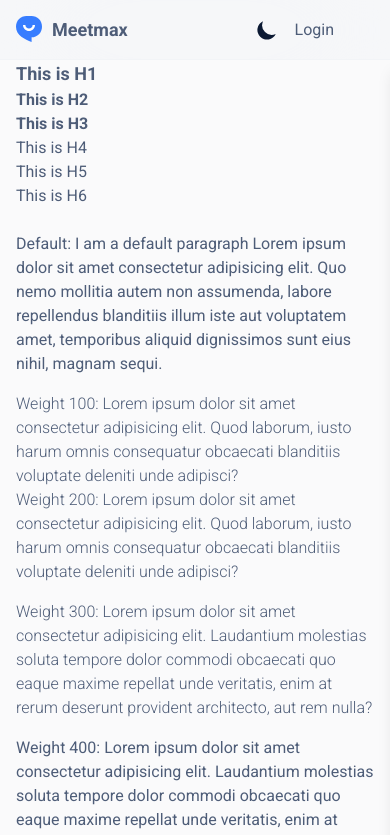
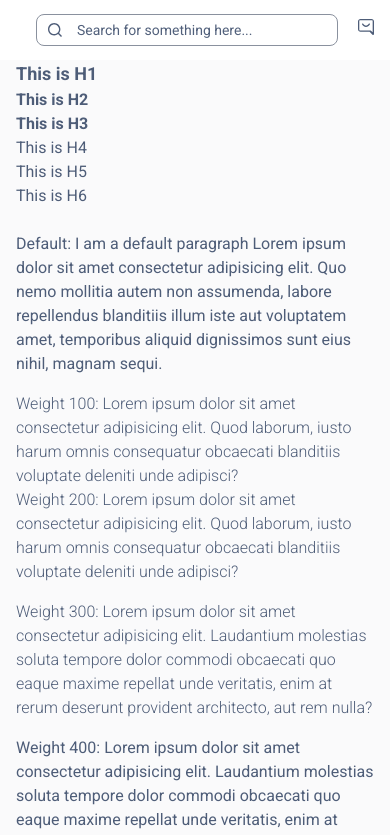
Before and after one commit to Foysal0076/meetmax, a Next.js app: page / in a window 390 px wide. Shown: the top 835 px of the page. Built offline with nearby package versions, Linux system fonts and the light colour scheme; no server answers.

Commit message:
Add navbar

```diff
--- a/src/components/Auth/NavbarAuthMenu.tsx
+++ b/src/components/Auth/NavbarAuthMenu.tsx
@@ -17,17 +17,17 @@ const NavbarAuthMenu = () => {
   return (
     <>
       {isLogged ? (
-        <div className='flex gap-2'>
-          <Avatar fullname={user?.name ?? ''} />
-          <button onClick={handleLogout} className=''>
-            Logout
-          </button>
+        <div className='flex items-center gap-5'>
+          <p className='hidden text-display font-medium md:block'>
+            {user?.name}
+          </p>
+          <Avatar
+            className='h-[2.625rem] w-[2.625rem] rounded-2xl'
+            fullname={user?.name ?? ''}
+            avatarUrl='/assets/images/dummy/avatar4.png'
+          />
         </div>
-      ) : (
-        <a href='/auth/login' className=''>
-          Login
-        </a>
-      )}
+      ) : null}
     </>
   )
 }
--- a/src/components/Common/Avatar.tsx
+++ b/src/components/Common/Avatar.tsx
@@ -31,11 +31,12 @@ const Avatar = ({ className = '', fullname = '', avatarUrl = '' }: Props) => {
   }
 
   return (
-    <div className={`${className} relative bg-neutral-30 dark:bg-neutral-500`}>
+    <div className={`${className} relative`}>
       <Image
         src={avatarUrl}
         alt={fullname ?? 'avatar'}
         className={`object-cover`}
+        fill
       />
     </div>
   )
--- /dev/null
+++ b/src/components/Common/Icons/MessageIcon.tsx
@@ -0,0 +1,46 @@
+import React from 'react'
+
+interface Props extends React.SVGProps<SVGSVGElement> {
+  width?: number
+}
+
+export const MessageIcon = ({ width = 18, className, ...props }: Props) => {
+  if (typeof width !== 'number') throw new Error('width must be a number')
+  const height = (width * 18) / 18
+
+  return (
+    <svg
+      className={className}
+      width={width}
+      height={height}
+      fill='none'
+      viewBox='0 0 18 18'
+      xmlns='http://www.w3.org/2000/svg'
+      {...props}>
+      <path
+        fillRule='evenodd'
+        clipRule='evenodd'
+        d='M15.7222 1.5C15.9285 1.5 16.1263 1.58194 16.2722 1.72781C16.4181 1.87367 16.5 2.0715 16.5 2.27778V15L14.6516 13.2929C14.464 13.1054 14.2097 13 13.9444 13H2.22781C2.02153 13 1.8237 12.9181 1.67783 12.7722C1.53197 12.6263 1.45003 12.4285 1.45003 12.2222V2.27778C1.45003 2.0715 1.53197 1.87367 1.67783 1.72781C1.8237 1.58194 2.02153 1.5 2.22781 1.5H15.7222ZM17.1864 0.813592C16.6655 0.292658 15.9589 0 15.2222 0H2.77778C2.04107 0 1.33453 0.292658 0.813593 0.813592C0.292658 1.33453 0 2.04106 0 2.77778V11.6667C0 12.4034 0.292658 13.1099 0.813593 13.6309C1.33453 14.1518 2.04106 14.4444 2.77778 14.4444H13.0302L16.2929 17.7071C16.5789 17.9931 17.009 18.0787 17.3827 17.9239C17.7564 17.7691 18 17.4045 18 17V2.77778C18 2.04107 17.7073 1.33453 17.1864 0.813592Z'
+        fill='white'
+      />
+      <path
+        fillRule='evenodd'
+        clipRule='evenodd'
+        d='M15.7222 1.5C15.9285 1.5 16.1263 1.58194 16.2722 1.72781C16.4181 1.87367 16.5 2.0715 16.5 2.27778V15L14.6516 13.2929C14.464 13.1054 14.2097 13 13.9444 13H2.22781C2.02153 13 1.8237 12.9181 1.67783 12.7722C1.53197 12.6263 1.45003 12.4285 1.45003 12.2222V2.27778C1.45003 2.0715 1.53197 1.87367 1.67783 1.72781C1.8237 1.58194 2.02153 1.5 2.22781 1.5H15.7222ZM17.1864 0.813592C16.6655 0.292658 15.9589 0 15.2222 0H2.77778C2.04107 0 1.33453 0.292658 0.813593 0.813592C0.292658 1.33453 0 2.04106 0 2.77778V11.6667C0 12.4034 0.292658 13.1099 0.813593 13.6309C1.33453 14.1518 2.04106 14.4444 2.77778 14.4444H13.0302L16.2929 17.7071C16.5789 17.9931 17.009 18.0787 17.3827 17.9239C17.7564 17.7691 18 17.4045 18 17V2.77778C18 2.04107 17.7073 1.33453 17.1864 0.813592Z'
+        fill='currentColor'
+      />
+      <path
+        fillRule='evenodd'
+        clipRule='evenodd'
+        d='M4.62604 6.24382C4.39628 5.8762 4.48941 5.37952 4.83405 5.13444C5.17869 4.88937 5.64433 4.9887 5.87409 5.35632C6.74185 6.74473 7.76577 7.40003 9 7.40003C10.2342 7.40003 11.2581 6.74473 12.1259 5.35632C12.3557 4.9887 12.8213 4.88937 13.166 5.13444C13.5106 5.37952 13.6037 5.8762 13.374 6.24382C12.2418 8.05534 10.7657 9 9 9C7.23428 9 5.75824 8.05534 4.62604 6.24382Z'
+        fill='white'
+      />
+      <path
+        fillRule='evenodd'
+        clipRule='evenodd'
+        d='M4.62604 6.24382C4.39628 5.8762 4.48941 5.37952 4.83405 5.13444C5.17869 4.88937 5.64433 4.9887 5.87409 5.35632C6.74185 6.74473 7.76577 7.40003 9 7.40003C10.2342 7.40003 11.2581 6.74473 12.1259 5.35632C12.3557 4.9887 12.8213 4.88937 13.166 5.13444C13.5106 5.37952 13.6037 5.8762 13.374 6.24382C12.2418 8.05534 10.7657 9 9 9C7.23428 9 5.75824 8.05534 4.62604 6.24382Z'
+        fill='currentColor'
+      />
+    </svg>
+  )
+}
--- /dev/null
+++ b/src/components/Common/Icons/SearchIcon.tsx
@@ -0,0 +1,30 @@
+import React from 'react'
+
+interface Props extends React.SVGProps<SVGSVGElement> {
+  width?: number
+}
+
+export const SearchIcon = ({ width = 16, className, ...props }: Props) => {
+  if (typeof width !== 'number') throw new Error('width must be a number')
+  const height = (width * 16) / 16
+
+  return (
+    <svg
+      className={className}
+      width={width}
+      height={height}
+      fill='none'
+      viewBox='0 0 16 16'
+      xmlns='http://www.w3.org/2000/svg'
+      {...props}>
+      <path
+        d='M12.6266 11.5128L16 14.8855L14.8855 16L11.5128 12.6266C10.2579 13.6325 8.69706 14.1797 7.08871 14.1774C3.17574 14.1774 0 11.0017 0 7.08871C0 3.17574 3.17574 0 7.08871 0C11.0017 0 14.1774 3.17574 14.1774 7.08871C14.1797 8.69706 13.6325 10.2579 12.6266 11.5128ZM11.0466 10.9284C12.0462 9.90047 12.6044 8.52254 12.6021 7.08871C12.6021 4.04214 10.1345 1.57527 7.08871 1.57527C4.04214 1.57527 1.57527 4.04214 1.57527 7.08871C1.57527 10.1345 4.04214 12.6021 7.08871 12.6021C8.52254 12.6044 9.90047 12.0462 10.9284 11.0466L11.0466 10.9284Z'
+        fill='white'
+      />
+      <path
+        d='M12.6266 11.5128L16 14.8855L14.8855 16L11.5128 12.6266C10.2579 13.6325 8.69706 14.1797 7.08871 14.1774C3.17574 14.1774 0 11.0017 0 7.08871C0 3.17574 3.17574 0 7.08871 0C11.0017 0 14.1774 3.17574 14.1774 7.08871C14.1797 8.69706 13.6325 10.2579 12.6266 11.5128ZM11.0466 10.9284C12.0462 9.90047 12.6044 8.52254 12.6021 7.08871C12.6021 4.04214 10.1345 1.57527 7.08871 1.57527C4.04214 1.57527 1.57527 4.04214 1.57527 7.08871C1.57527 10.1345 4.04214 12.6021 7.08871 12.6021C8.52254 12.6044 9.90047 12.0462 10.9284 11.0466L11.0466 10.9284Z'
+        fill='currentColor'
+      />
+    </svg>
+  )
+}
--- a/src/components/Common/Icons/index.ts
+++ b/src/components/Common/Icons/index.ts
@@ -1,2 +1,5 @@
+export { MeetmaxIcon } from './MeetmaxIcon'
+export { MessageIcon } from './MessageIcon'
+export { SearchIcon } from './SearchIcon'
 export { ToggleDarkIcon } from './ToggleDarkIcon'
 export { ToggleLightIcon } from './ToggleLightIcon'
--- a/src/components/Common/NextThemeProvider.tsx
+++ b/src/components/Common/NextThemeProvider.tsx
@@ -4,7 +4,7 @@ import { ThemeProvider } from 'next-themes'
 
 const NextThemeProvider = ({ children }: { children: React.ReactNode }) => {
   return (
-    <ThemeProvider attribute='class' defaultTheme='system' enableSystem>
+    <ThemeProvider attribute='class' defaultTheme='light' enableSystem>
       {children}
     </ThemeProvider>
   )
--- /dev/null
+++ b/src/components/Common/SearchInput.tsx
@@ -0,0 +1,24 @@
+import React from 'react'
+
+import { SearchIcon } from '@/components/Common/Icons'
+
+type Props = React.HTMLAttributes<HTMLInputElement> & {}
+
+const SearchInput = ({ className, ...props }: Props) => {
+  className = `block w-full rounded-lg border border-neutral-40 bg-neutral-0 p-2.5 ps-10 text-sm text-gray-900 focus:border-primary-500 focus:ring-primary-500 text-body-1 text-neutral-100 placeholder:text-neutral-80 ${className}`
+  return (
+    <div className='w-full'>
+      <label htmlFor='search-input' className='sr-only'>
+        Search
+      </label>
+      <div className='relative w-full'>
+        <div className='pointer-events-none absolute inset-y-0 start-0 flex items-center ps-3'>
+          <SearchIcon className='!h-3.5 !w-3.5 text-neutral-100 md:!h-4 md:!w-4' />
+        </div>
+        <input type='text' id='search-input' className={className} {...props} />
+      </div>
+    </div>
+  )
+}
+
+export default SearchInput
--- a/src/components/Navbar/Navbar.tsx
+++ b/src/components/Navbar/Navbar.tsx
@@ -2,28 +2,40 @@ import Link from 'next/link'
 
 import NavbarAuthMenu from '@/components/Auth/NavbarAuthMenu'
 import CompanyLogo from '@/components/Common/CompanyLogo'
-import ThemeSwitcher from '@/components/Common/ThemeSwitcher'
-import { NavigationDrawerMenu } from '@/components/Navbar/NavigationDrawer'
+import SearchInput from '@/components/Common/SearchInput'
+import NavbarMessageMenu from '@/components/Navbar/NavbarMessageMenu'
 
 export const Navbar = () => {
   return (
     <header
-      className='fixed top-0 z-40 flex h-[3.75rem] w-full items-center border-b border-neutral-10 bg-neutral-10/50 backdrop-blur-3xl dark:border-neutral-700 dark:bg-neutral-800/80 md:h-[4.5rem]'
+      className='fixed top-0 z-40 flex h-[3.75rem] w-full items-center bg-neutral-0 backdrop-blur-3xl dark:bg-neutral-800/80 md:h-[4.5rem]'
       aria-label='Main navigation'>
       <nav
-        className='flex w-full items-center justify-between px-4 md:px-8'
+        className='flex w-full items-center gap-5 px-4 md:px-8'
         aria-label='Main navigation'>
-        <div className='tracking-tighter'>
+        <div className='order-3 hidden md:order-1 md:block'>
           <Link href='/' className='h5 font-extrabold text-primary-400'>
             <CompanyLogo />
           </Link>
         </div>
-        <div className='flex gap-4'>
-          <ThemeSwitcher />
+        <div className='order-2 flex grow justify-center md:justify-start'>
+          <div className='container max-w-4xl px-0'>
+            <div className='w-full md:w-[20.875rem] lg:w-[34rem]'>
+              <SearchInput
+                className='h-8 text-body-1 text-neutral-100 placeholder:text-neutral-80 md:h-[2.625rem]'
+                placeholder='Search for something here...'
+              />
+            </div>
+          </div>
+        </div>
+        <div className='order-3 md:hidden'>
+          <NavbarMessageMenu />
+        </div>
+        <div className='order-1 flex gap-4 md:order-3'>
           <NavbarAuthMenu />
-          <div className='flex md:hidden'>
+          {/* <div className='flex md:hidden'>
             <NavigationDrawerMenu />
-          </div>
+          </div> */}
         </div>
       </nav>
     </header>
--- /dev/null
+++ b/src/components/Navbar/NavbarMessageMenu.tsx
@@ -0,0 +1,13 @@
+import { MessageIcon } from '@/components/Common/Icons'
+
+const NavbarMessageMenu = () => {
+  return (
+    <div>
+      <button>
+        <MessageIcon className='text-neutral-100' width={16} />
+      </button>
+    </div>
+  )
+}
+
+export default NavbarMessageMenu
```
